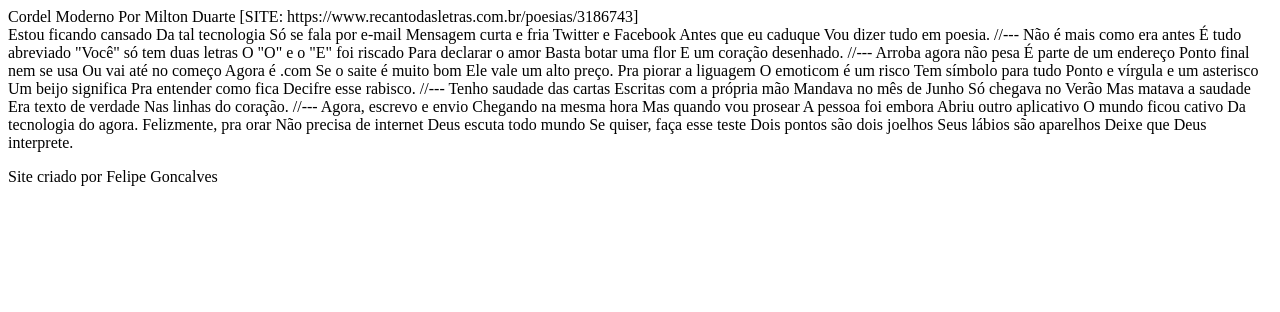
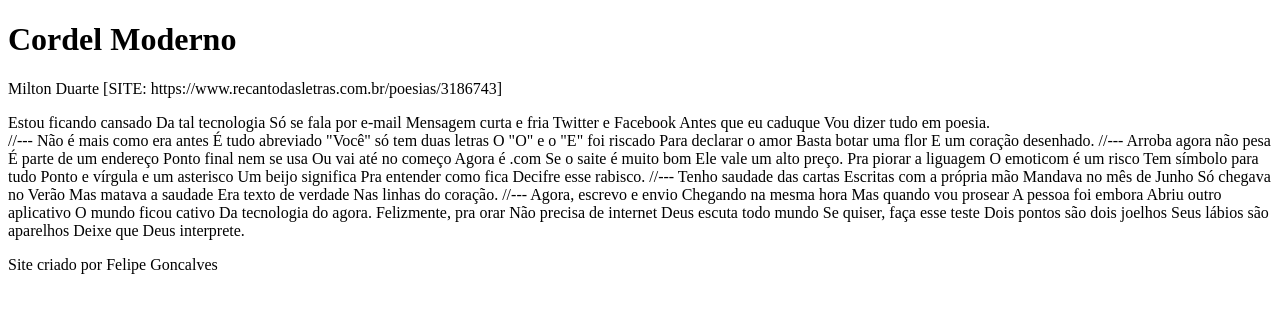
Before and after one commit to Felipebuzo/html-css, a plain HTML site: page desafios/d012/index.html in a window 1280 px wide. Drawn offline with Linux system fonts and the light colour scheme.

Commit message:
mudança

```diff
--- a/desafios/d012/index.html
+++ b/desafios/d012/index.html
@@ -7,11 +7,12 @@
 </head>
 <body>
         <header>
-        Cordel Moderno
-    Por Milton Duarte
-    [SITE: https://www.recantodasletras.com.br/poesias/3186743]
+       <h1> Cordel Moderno</h1>
+    <p> Milton Duarte
+    [SITE: https://www.recantodasletras.com.br/poesias/3186743]</p>
         </header>
 
+<section>
     Estou ficando cansado
     Da tal tecnologia
     Só se fala por e-mail
@@ -19,6 +20,7 @@ Mensagem curta e fria
     Twitter e Facebook
     Antes que eu caduque
     Vou dizer tudo em poesia.
+</section>
 
 //---
 
```
Lines whose indentation alone changed are shown as unchanged.
